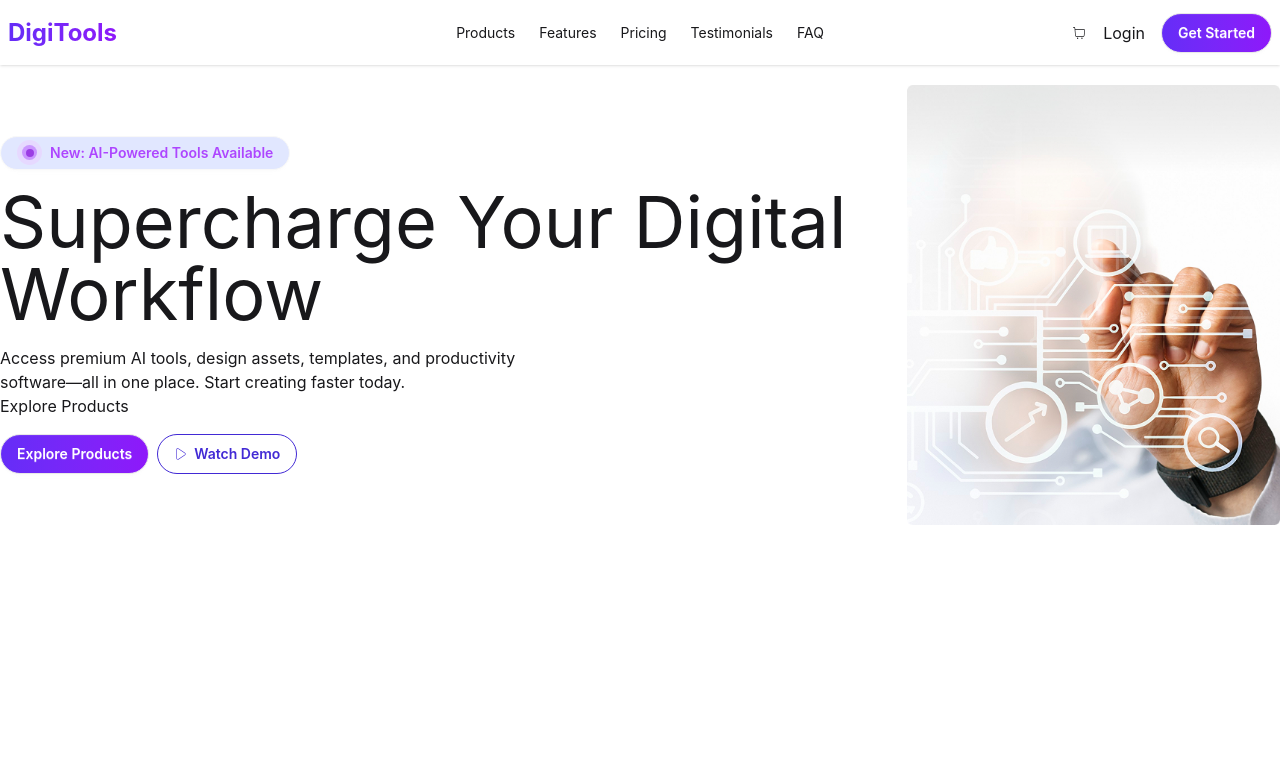
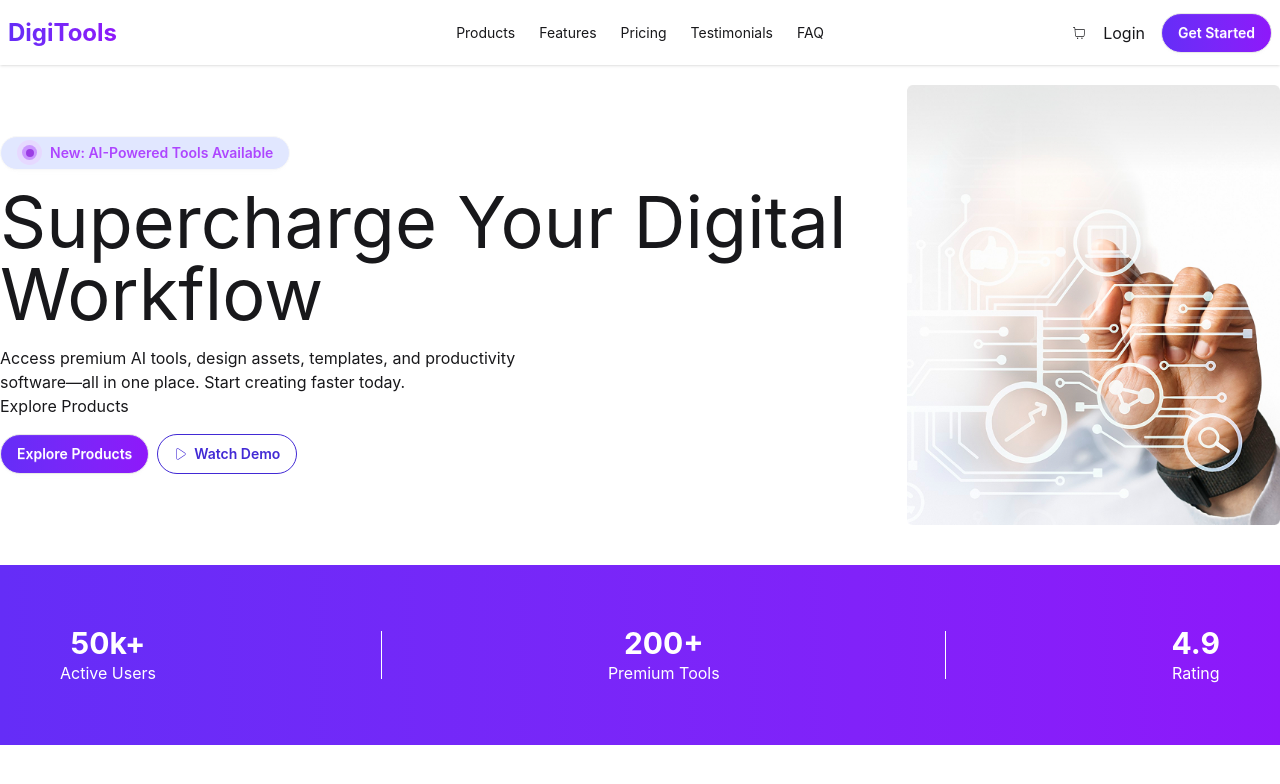
Before and after one commit to mamun945/assignment6-react, a React (Vite) app: page / in a window 1280 px wide. Shown: the top 784 px of the page. Built offline with nearby package versions, Linux system fonts and the light colour scheme.

Commit message:
i have maked rating section

```diff
--- a/src/App.jsx
+++ b/src/App.jsx
@@ -1,5 +1,6 @@
 
 import './App.css'
+import Rating from './component/ActivepremiumRating/Rating'
 import Banner from './component/Banner/Banner'
 import Navbar from './component/navbar/Navbar'
 
@@ -10,6 +11,7 @@ function App() {
     <>
       <Navbar/>
       <Banner/>
+      <Rating/>
     </>
   )
 }
--- /dev/null
+++ b/src/component/ActivepremiumRating/Rating.jsx
@@ -0,0 +1,29 @@
+import React from 'react';
+
+const Rating = () => {
+    return (
+        <div className='bg-linear-to-r from-[#652df7] to-[#8e18fa] text-white my-10'>
+            <div className='container mx-auto p-8 md:p-15 flex justify-between items-center flex flex-wrap'>
+                {/* active user */}
+                <div className='flex flex-col items-center'>
+                    <h1 className='text-3xl font-bold'>50k+</h1>
+                    <p>Active Users</p>
+                </div>
+                 <div className='h-12 w-[1px] bg-white'></div>
+                {/* premium tools */}
+                <div className='flex flex-col items-center'>
+                    <h1 className='text-3xl font-bold'>200+</h1>
+                    <p>Premium Tools</p>
+                </div>
+                <div className='h-12 w-[1px] bg-white'></div>
+                {/* rating */}
+                <div className='flex flex-col items-center'>
+                    <h1 className='text-3xl font-bold'>4.9</h1>
+                    <p>Rating</p>
+                </div>
+            </div>
+        </div>
+    );
+};
+
+export default Rating;
```
